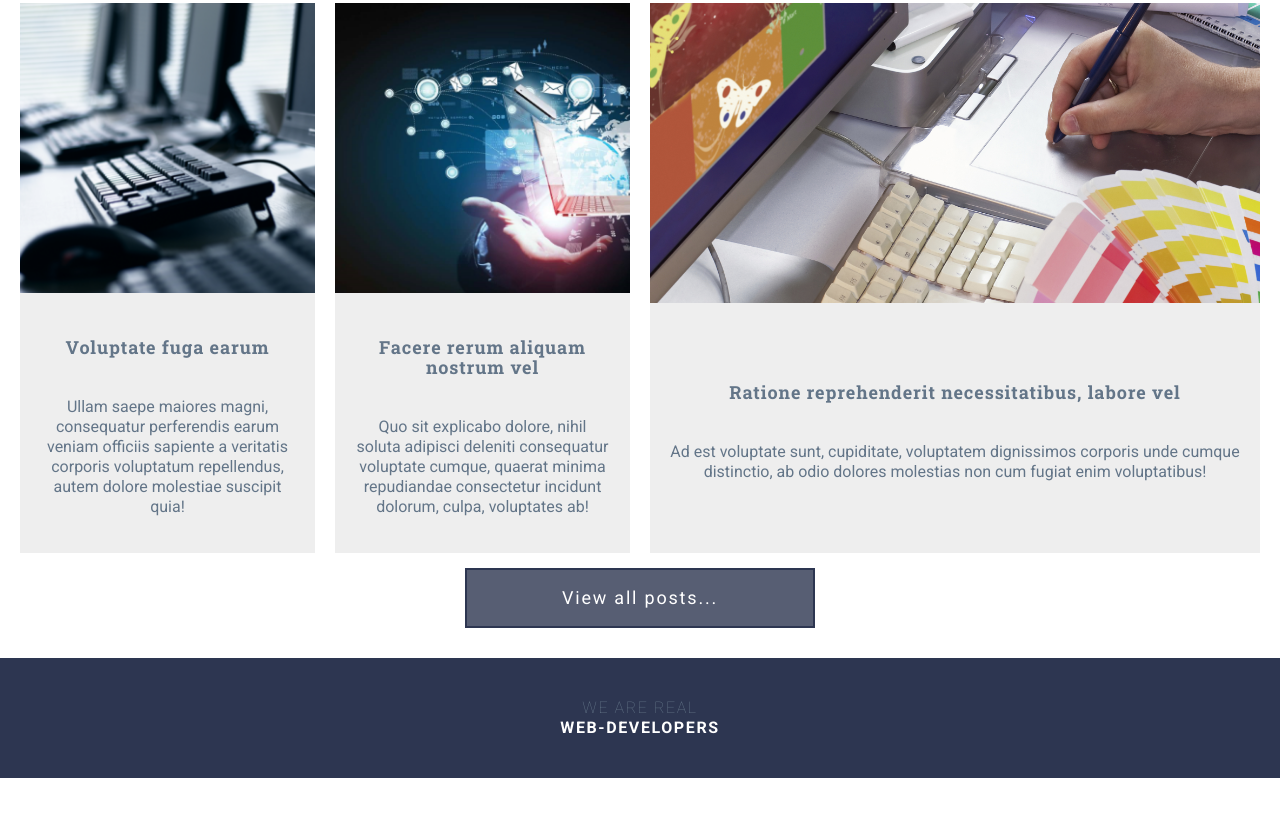
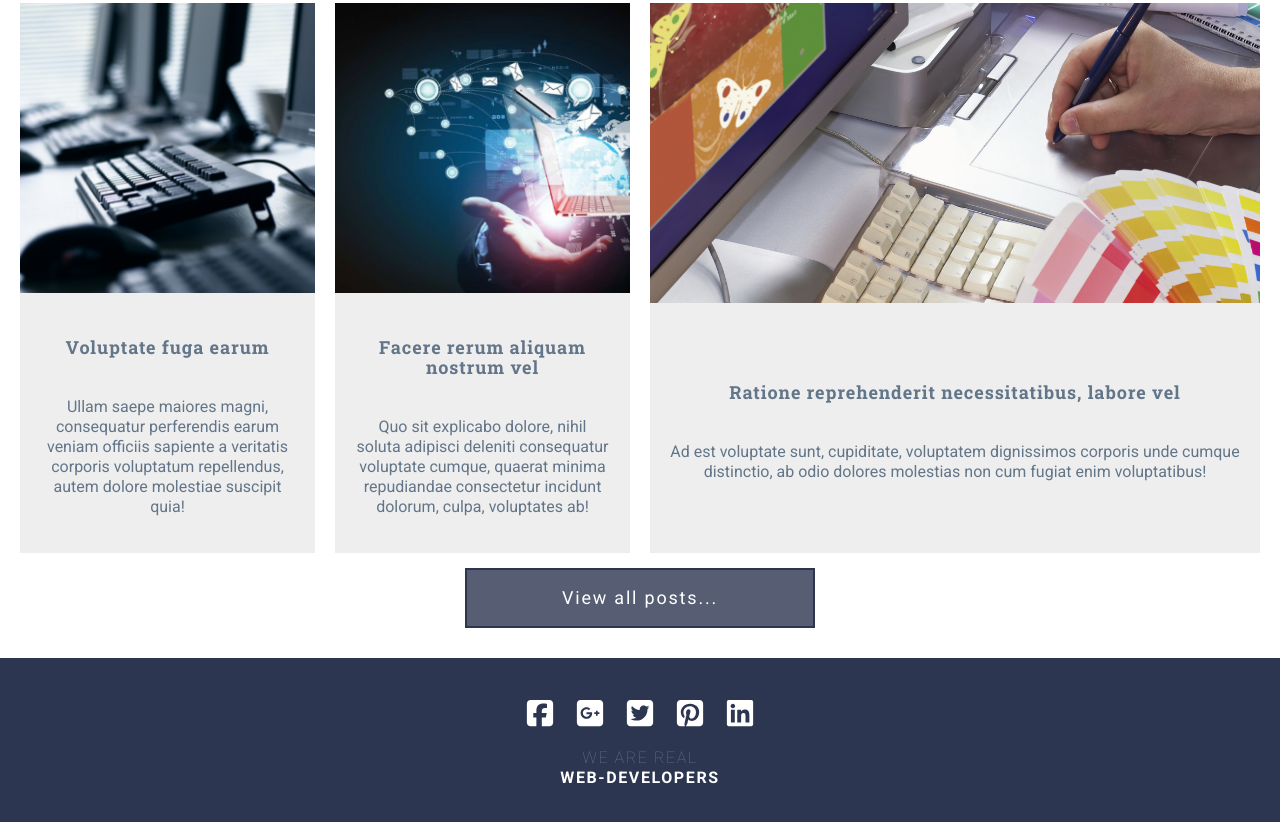
Before and after one commit to MrJim1231/home-work-17, a website: page index.html in a window 1280 px wide. Shown: the part 3265-4087 px from the top of the page. Before the commit the page ends 4043 px from the top, so only its background shows below. Drawn offline with Linux system fonts and the light colour scheme.

Commit message:
footer icons

```diff
--- a/index.html
+++ b/index.html
@@ -264,9 +264,104 @@
 
   <footer class="footer">
     <div class="footer__container">
-      <p class="footer__text">WE ARE REAL<br><span class="footer__text-span">WEB-DEVELOPERS</span></p>
+
+      <div class="footer__icons">
+        <!-- Facebook -->
+        <div class="footer__icon">
+          <svg xmlns="http://www.w3.org/2000/svg" viewBox="0 0 448 512">
+            <path d="M64 32C28.7 32 0 60.7 0 96V416c0 35.3 28.7 64 64 64h98.2V334.2H109.4V256h52.8V222.3
+              c0-87.1 39.4-127.5 125-127.5c16.2 0 44.2 3.2
+              55.7 6.4V172c-6-.6-16.5-1-29.6-1c-42 0-58.2
+              15.9-58.2 57.2V256h83.6l-14.4 78.2H255V480H384
+              c35.3 0 64-28.7 64-64V96c0-35.3-28.7-64-64-64H64z" />
+          </svg>
+        </div>
+
+        <!-- Google -->
+        <div class="footer__icon">
+          <svg xmlns="http://www.w3.org/2000/svg"
+            viewBox="0 0 448 512"><!--!Font Awesome Free 6.7.2 by @fontawesome - https://fontawesome.com License - https://fontawesome.com/license/free Copyright 2025 Fonticons, Inc.-->
+            <path
+              d="M448 96c0-35.3-28.7-64-64-64H64C28.7 32 0 60.7 0 96V416c0 35.3 28.7 64 64 64H384c35.3 0 64-28.7 64-64V96zM64 256c0-55.3 44.7-100 100-100c27 0 49.5 9.8 67 26.2l-27.1 26.1c-7.4-7.1-20.3-15.4-39.8-15.4c-34.1 0-61.9 28.2-61.9 63.2c0 34.9 27.8 63.2 61.9 63.2c39.6 0 54.4-28.5 56.8-43.1H164V241.8h94.4c1 5 1.6 10.1 1.6 16.6c0 57.1-38.3 97.6-96 97.6c-55.3 0-100-44.7-100-100zm291 18.2v29H325.8v-29h-29V245h29V216H355v29h29v29.2H355z" />
+          </svg>
+        </div>
+
+        <!-- Twitter -->
+        <div class="footer__icon">
+          <svg xmlns="http://www.w3.org/2000/svg" viewBox="0 0 448 512">
+            <path d="M64 32C28.7 32 0 60.7 0 96V416c0
+            35.3 28.7 64 64 64H384c35.3 0 64-28.7
+            64-64V96c0-35.3-28.7-64-64-64H64zM351.3
+            199.3v0c0 86.7-66 186.6-186.6
+            186.6c-37.2 0-71.7-10.8-100.7-29.4c5.3
+            .6 10.4 .8 15.8 .8c30.7 0 58.9-10.4
+            81.4-28c-28.8-.6-53-19.5-61.3-45.5c10.1
+            1.5 19.2 1.5 29.6-1.2c-30-6.1-52.5-32.5-52.5-64.4v-.8
+            c8.7 4.9 18.9 7.9 29.6 8.3c-9-6-16.4-14.1-21.5
+            -23.6s-7.8-20.2-7.7-31c0-12.2 3.2-23.4
+            8.9-33.1c32.3 39.8 80.8 65.8
+            135.2 68.6c-9.3-44.5 24-80.6
+            64-80.6c18.9 0 35.9 7.9 47.9
+            20.7c14.8-2.8 29-8.3
+            41.6-15.8c-4.9 15.2-15.2 28-28.8
+            36.1c13.2-1.4 26-5.1
+            37.8-10.2c-8.9 13.1-20.1 24.7
+            -32.9 34c.2 2.8 .2 5.7 .2 8.5z" />
+          </svg>
+        </div>
+
+        <!-- GitHub -->
+        <div class="footer__icon">
+          <svg xmlns="http://www.w3.org/2000/svg" viewBox="0 0 448 512">
+            <path d="M384 32H64C28.7 32 0 60.7 0
+            96V416c0 35.3 28.7 64 64
+            64h72.6l-2.2-.8c-5.4-48.1-3.1-57.5
+            15.7-134.7c3.9-16 8.5-35 13.9-57.9c0
+            0-7.3-14.8-7.3-36.5c0-70.7 75.5-78
+            75.5-25c0 13.5-5.4 31.1-11.2
+            49.8c-3.3 10.6-6.6 21.5-9.1
+            32c-5.7 24.5 12.3 44.4
+            36.4 44.4c43.7 0 77.2-46
+            77.2-112.4c0-58.8-42.3-99.9
+            -102.6-99.9C153 139 112
+            191.4 112 245.6c0 21.1 8.2
+            43.7 18.3 56c2 2.4 2.3 4.5
+            1.7 7c-1.1 4.7-3.1 12.9-4.7
+            19.2c-1 4-1.8 7.3-2.1
+            8.6c-1.1 4.5-3.5 5.5
+            -8.2 3.3c-30.6-14.3-49.8
+            -59.1-49.8-95.1C67.2 167.1
+            123.4 96 229.4 96c85.2 0
+            151.4 60.7 151.4 141.8c0
+            84.6-53.3 152.7-127.4
+            152.7c-24.9 0-48.3-12.9
+            -56.3-28.2c0 0-12.3
+            46.9-15.3 58.4c-5
+            19.3-17.6 42.9-27.4
+            59.3H384c35.3 0 64-28.7
+            64-64V96c0-35.3-28.7-64-64-64z" />
+          </svg>
+        </div>
+
+        <!-- Linkedin -->
+        <div class="footer__icon">
+          <svg xmlns="http://www.w3.org/2000/svg"
+            viewBox="0 0 448 512"><!--!Font Awesome Free 6.7.2 by @fontawesome - https://fontawesome.com License - https://fontawesome.com/license/free Copyright 2025 Fonticons, Inc.-->
+            <path
+              d="M416 32H31.9C14.3 32 0 46.5 0 64.3v383.4C0 465.5 14.3 480 31.9 480H416c17.6 0 32-14.5 32-32.3V64.3c0-17.8-14.4-32.3-32-32.3zM135.4 416H69V202.2h66.5V416zm-33.2-243c-21.3 0-38.5-17.3-38.5-38.5S80.9 96 102.2 96c21.2 0 38.5 17.3 38.5 38.5 0 21.3-17.2 38.5-38.5 38.5zm282.1 243h-66.4V312c0-24.8-.5-56.7-34.5-56.7-34.6 0-39.9 27-39.9 54.9V416h-66.4V202.2h63.7v29.2h.9c8.9-16.8 30.6-34.5 62.9-34.5 67.2 0 79.7 44.3 79.7 101.9V416z" />
+          </svg>
+
+
+        </div>
+      </div>
+
+      <!-- Два <p> с текстом -->
+      <p class="footer__text">WE ARE REAL</p>
+      <p class="footer__text footer__text--accent">WEB-DEVELOPERS</p>
+
     </div>
   </footer>
+
 
 
   <!-- Подключаем библиотеку jquery, необходимую для работы нашего основного скрипта -->
--- a/src/scss/components/footer/_footer.scss
+++ b/src/scss/components/footer/_footer.scss
@@ -10,6 +10,30 @@
     padding: 40px 20px;
   }
 
+  &__icons {
+    display: flex;
+    justify-content: center;
+    flex-wrap: wrap;
+    gap: 20px;
+    margin-bottom: 20px;
+
+    .footer__icon {
+      width: 30px;
+      height: 30px;
+
+      svg {
+        width: 100%;
+        height: 100%;
+        fill: $color-white;
+        transition: transform 0.3s ease;
+
+        &:hover {
+          transform: scale(1.2);
+        }
+      }
+    }
+  }
+
   &__text {
     margin: 0;
     padding: 0;
@@ -20,19 +44,22 @@
     line-height: 20px;
     letter-spacing: 0.1em;
     text-align: center;
-
     color: $color-gray;
 
     &-span {
-      color: $color-white; // Предполагается, что ты определил $color-accent в abstracts
+      color: $color-white;
       font-family: Roboto;
       font-weight: 700;
       font-style: Bold;
       font-size: 16px;
-      // leading-trim: NONE;
       line-height: 20px;
       letter-spacing: 0.1em;
       text-align: center;
     }
+
+    &--accent {
+      color: $color-white;
+      font-weight: 700;
+    }
   }
 }
```
Also changed, not shown: assets/css/style.css, assets/css/style.min.css.
